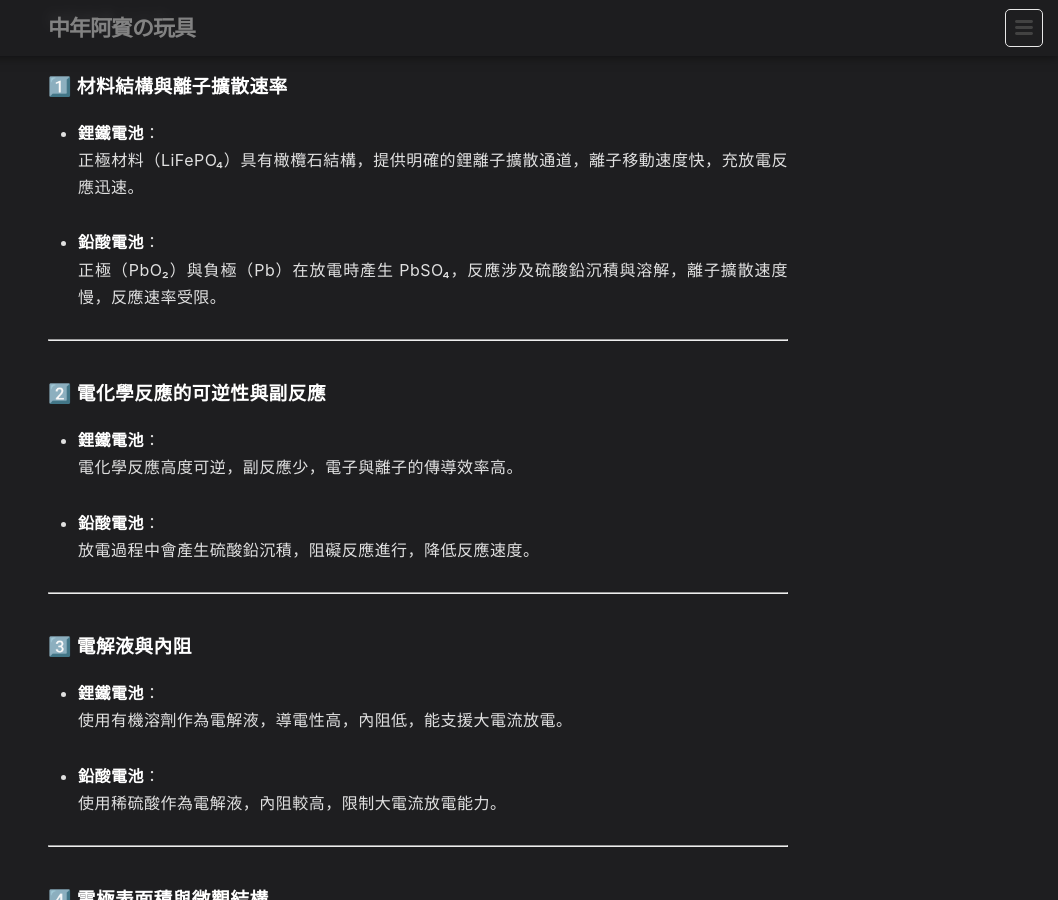
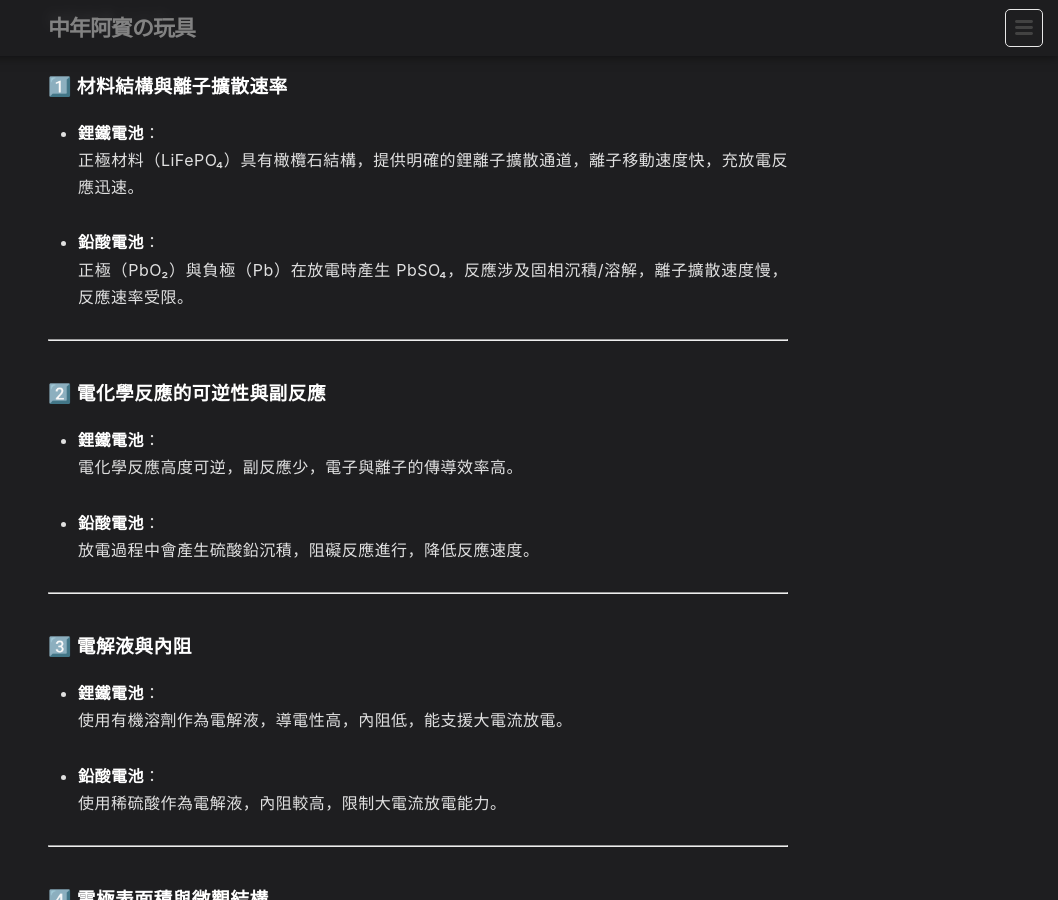
Before and after one commit to 1stbenz/1stbenz.github.io, a Jekyll site: the page built from _posts/2025-06-11-lithium-vs-lead-analysis.md, in a window 1280 px wide and 900 px high, scrolled down 879 px. Shown: the whole window, without its empty margins (222-1280 px from the left). Built offline with Jekyll 4.4.1, drawn with Linux system fonts in a browser that asks for light colours.

Commit message:
Update 2025-06-11-lithium-vs-lead-analysis.md

```diff
--- a/_posts/2025-06-11-lithium-vs-lead-analysis.md
+++ b/_posts/2025-06-11-lithium-vs-lead-analysis.md
@@ -30,7 +30,7 @@ image: /images/mobile01-9498f82ae67716e6d44ae48621090886.webp
   正極材料（LiFePO₄）具有橄欖石結構，提供明確的鋰離子擴散通道，離子移動速度快，充放電反應迅速。
 
 - **鉛酸電池**：
-  正極（PbO₂）與負極（Pb）在放電時產生 PbSO₄，反應涉及硫酸鉛沉積與溶解，離子擴散速度慢，反應速率受限。
+  正極（PbO₂）與負極（Pb）在放電時產生 PbSO₄，反應涉及固相沉積/溶解，離子擴散速度慢，反應速率受限。
 
 ---
 
```
